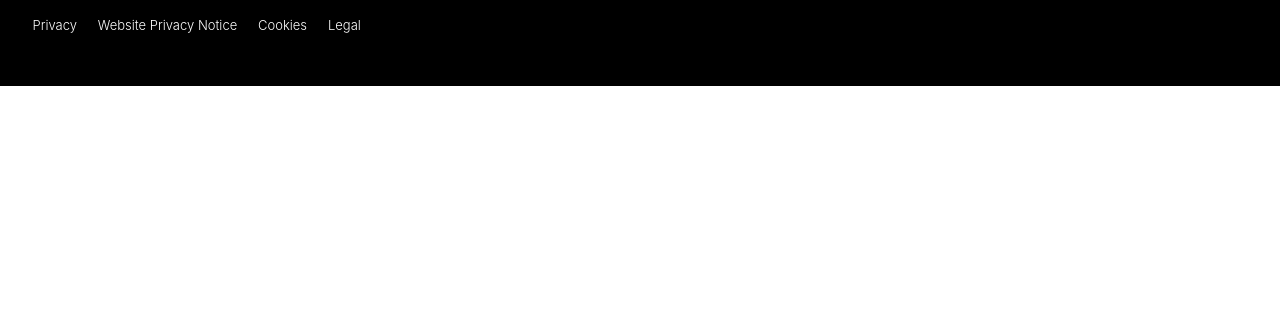
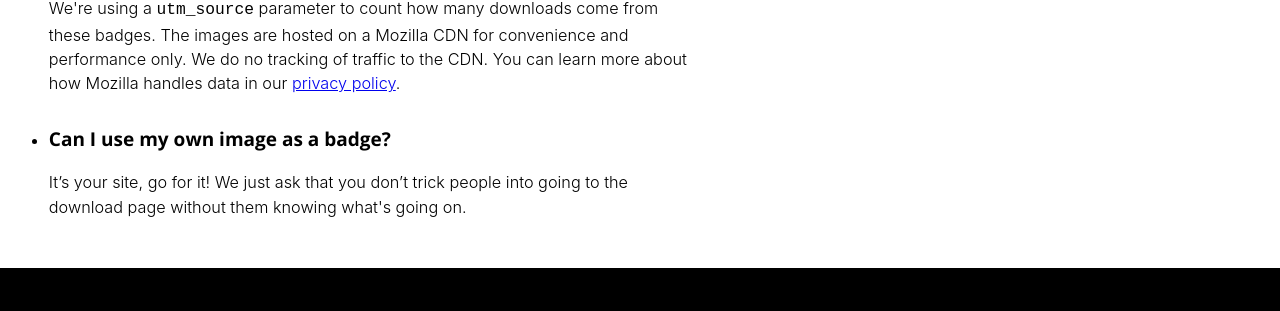
Before and after one commit to mozilla/for-firefox, a website: page index.html in a window 1280 px wide. Shown: the part 1911-2222 px from the top of the page. Before the commit the page ends 1997 px from the top, so only its background shows below. Drawn offline with nearby package versions, Linux system fonts and the light colour scheme.

Commit message:
added FAQ

```diff
--- a/index.html
+++ b/index.html
@@ -52,6 +52,22 @@
         <section class="pitch">
           <h1>Thank you for your support!</h1>
         </section>
+        <section class="faq">
+          <h1>FAQ</h1>
+          <ul>
+            <li>
+              <h3>What’s the privacy situation?</h3>
+              <p>
+                We're using a <code>utm_source</code> parameter to count how many downloads come from these badges.
+                The images are hosted on a Mozilla CDN for convenience and performance only. We do no tracking of traffic to the CDN. You can learn more about how Mozilla handles data in our <a href="https://mozilla.org/en-US/privacy/">privacy policy</a>.
+              </p>
+            </li>
+            <li>
+              <h3>Can I use my own image as a badge?</h3>
+              <p>It’s your site, go for it! We just ask that you don’t trick people into going to the download page without them knowing what's going on.</p>
+            </li>
+          </ul>
+        </section>
       </main>
       <footer>
         <div class="footer">
--- a/media/style.css
+++ b/media/style.css
@@ -218,6 +218,19 @@ footer {
   max-width: 100%;
 }
 
+.faq {
+  text-align: left;
+}
+.faq ul {
+  padding-left: .6em;
+}
+.faq p {
+  max-width: 65ch;
+}
+.faq li + li {
+  margin-top: 2em;
+}
+
 @media screen and (min-width: 800px) {
   .badges {
     display: grid;
@@ -244,4 +257,7 @@ footer {
     margin: 0 3em 0 0;
     height: auto;
   }
+  .faq ul {
+    padding-left: 1em;
+  }
 }
```
